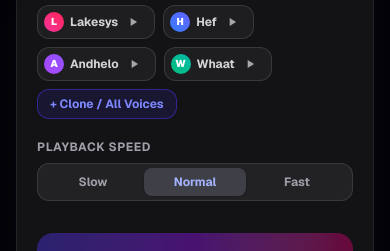
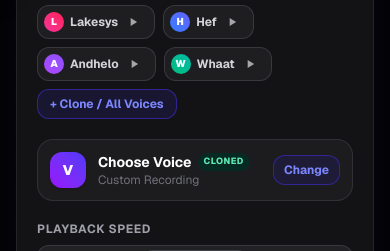
Before and after one commit to szj10/official-landing, a Next.js app: page /playground in a window 390 px wide. Shown: the part 880-1131 px from the top of the page. Built offline with nearby package versions, Linux system fonts and the light colour scheme; no server answers.

Commit message:
Persona Summary (island 3) shows inside island 2 on mobile, show seperately on PC

```diff
--- a/src/app/playground/PlaygroundContent.tsx
+++ b/src/app/playground/PlaygroundContent.tsx
@@ -389,6 +389,108 @@ export default function PlaygroundContent() {
                 </div>
               </div>
 
+              {/* Mobile-only: Active Persona Summary (Island 03 is hidden on mobile) */}
+              <div className="block lg:hidden">
+                <div className="flex items-center gap-3 p-3 rounded-2xl bg-gray-50 dark:bg-zinc-800/50 border border-gray-200/60 dark:border-zinc-700/60">
+                  {/* Avatar */}
+                  <div
+                    className={`w-9 h-9 rounded-xl bg-gradient-to-tr ${
+                      activeVoicePanel === "stock" && selectedStockVoiceObj
+                        ? selectedStockVoiceObj.color
+                        : "from-purple-600 to-indigo-600"
+                    } flex items-center justify-center text-sm font-black text-white shadow-sm shrink-0`}
+                  >
+                    {activeVoicePanel === "stock" && selectedStockVoiceObj
+                      ? selectedStockVoiceObj.avatar
+                      : "V"}
+                  </div>
+
+                  {/* Name + badge */}
+                  <div className="flex-1 min-w-0">
+                    <div className="flex items-center gap-1.5 flex-wrap">
+                      <span className="text-sm font-bold text-gray-900 dark:text-white truncate">
+                        {activeVoicePanel === "stock" && selectedStockVoiceObj
+                          ? t(selectedStockVoiceObj.nameKey)
+                          : anonymousVoiceId
+                            ? t("playground.voicePromptLabel").replace(
+                                "{id}",
+                                String(anonymousVoiceId)
+                              )
+                            : t("playground.chooseVoice")}
+                      </span>
+                      <span
+                        className={`text-[9px] font-extrabold px-1.5 py-0.5 rounded-full uppercase tracking-wider shrink-0 ${
+                          activeVoicePanel === "stock"
+                            ? "bg-indigo-100 dark:bg-indigo-950/80 text-indigo-700 dark:text-indigo-300"
+                            : "bg-emerald-100 dark:bg-emerald-950/80 text-emerald-700 dark:text-emerald-300"
+                        }`}
+                      >
+                        {activeVoicePanel === "stock" ? "Stock" : "Cloned"}
+                      </span>
+                    </div>
+                    <p className="text-xs text-gray-400 dark:text-zinc-500 truncate">
+                      {activeVoicePanel === "stock" && selectedStockVoiceObj
+                        ? t(selectedStockVoiceObj.previewKey)
+                        : t("playground.voiceSection.customVoice")}
+                    </p>
+                  </div>
+
+                  {/* Preview button */}
+                  {activeVoicePanel === "stock" && selectedStockVoiceObj ? (
+                    <button
+                      type="button"
+                      onClick={() => handleVoicePreview(selectedStockVoiceObj.id)}
+                      className="p-2 rounded-xl bg-indigo-50 dark:bg-indigo-900/40 hover:bg-indigo-100 dark:hover:bg-indigo-900/70 text-indigo-600 dark:text-indigo-400 transition-colors shrink-0"
+                      title="Listen to Preview"
+                    >
+                      {playingVoicePreview === selectedStockVoiceObj.id ? (
+                        <svg
+                          className="w-4 h-4 fill-current text-amber-500 animate-pulse"
+                          viewBox="0 0 24 24"
+                        >
+                          <rect x="6" y="4" width="4" height="16" rx="1" />
+                          <rect x="14" y="4" width="4" height="16" rx="1" />
+                        </svg>
+                      ) : (
+                        <svg className="w-4 h-4 fill-current" viewBox="0 0 24 24">
+                          <path d="M8 5v14l11-7z" />
+                        </svg>
+                      )}
+                    </button>
+                  ) : activeVoicePanel === "custom" && anonymousVoiceId !== null ? (
+                    <button
+                      type="button"
+                      onClick={() => playHistoryVoice(anonymousVoiceId)}
+                      className="p-2 rounded-xl bg-emerald-50 dark:bg-emerald-900/40 hover:bg-emerald-100 dark:hover:bg-emerald-900/70 text-emerald-600 dark:text-emerald-400 transition-colors shrink-0"
+                      title="Listen to Recorded Voice Preview"
+                    >
+                      {playingHistoryVoiceId === anonymousVoiceId && isRecPlaying ? (
+                        <svg
+                          className="w-4 h-4 fill-current text-amber-500 animate-pulse"
+                          viewBox="0 0 24 24"
+                        >
+                          <rect x="6" y="4" width="4" height="16" rx="1" />
+                          <rect x="14" y="4" width="4" height="16" rx="1" />
+                        </svg>
+                      ) : (
+                        <svg className="w-4 h-4 fill-current" viewBox="0 0 24 24">
+                          <path d="M8 5v14l11-7z" />
+                        </svg>
+                      )}
+                    </button>
+                  ) : null}
+
+                  {/* Change voice button */}
+                  <button
+                    type="button"
+                    onClick={() => setIsVoiceModalOpen(true)}
+                    className="px-2.5 py-1.5 text-xs font-bold text-indigo-600 dark:text-indigo-400 bg-indigo-50 dark:bg-indigo-950/50 rounded-xl border border-indigo-200 dark:border-indigo-800/80 hover:bg-indigo-100 dark:hover:bg-indigo-900/40 transition-colors shrink-0"
+                  >
+                    Change
+                  </button>
+                </div>
+              </div>
+
               {/* Speed Segmented Pill */}
               <div className="space-y-2">
                 <label className="block text-xs font-bold uppercase tracking-wider text-gray-500 dark:text-zinc-400">
```
